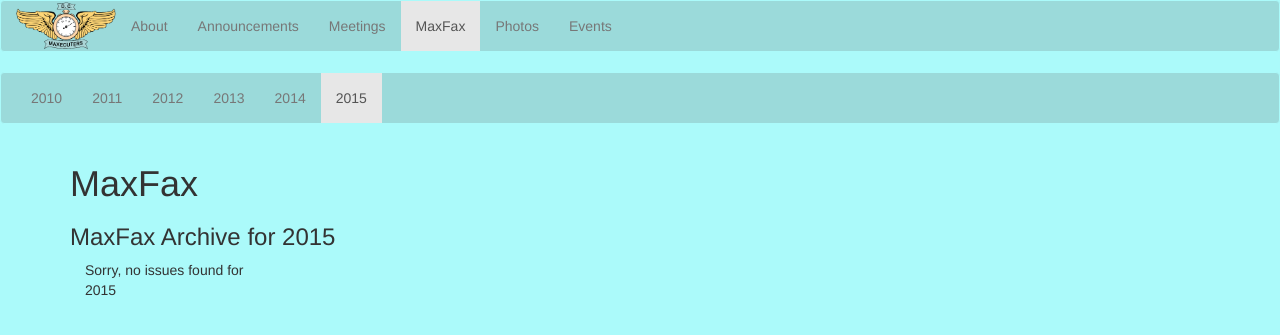
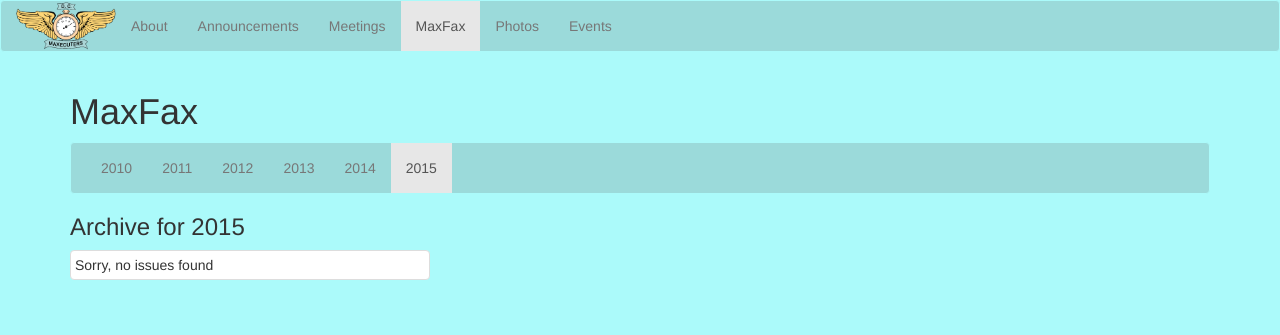
Before and after one commit to bobm123/hobbysite, a Django app: page /maxfax in a window 1280 px wide. Shown: the top 335 px of the page. Run offline with Django 3.2, Linux system fonts and the light colour scheme; tables that the repository leaves empty hold one stand-in row (values such as "Sample post"); some libraries are stand-ins or nearby versions.

Commit message:
moved nav back to base_nav.html, enchancements to newsletter template

```diff
--- a/hobbysite/newsletter/templates/newsletter.html
+++ b/hobbysite/newsletter/templates/newsletter.html
@@ -1,9 +1,12 @@
 {% extends 'base.html' %}
 {% load staticfiles %}
+
 {% block page_title %}-MaxFax{% endblock %}
 
+{% block header_text %}MaxFax{% endblock %}
+
 {% block extra_nav %}
-  <nav class="navbar navbar-default" role="navigation">
+  <nav class="navbar navbar-default">
     <div class="container-fluid">
       <ul class="nav navbar-nav">
 {% for ylabel in filter_keys %}
@@ -16,24 +19,32 @@
   </nav>
 {% endblock %}
 
-{% block header_text %}MaxFax{% endblock %}
-
 {% block main_content %}
 
-    <h3>MaxFax Archive for {{ year }}</h3>
+    <h3>Archive for {{ year }}</h3>
+    <div class="row">
     {% for newsletter in newsletters %}
-        <div class="col-md-2">
-        <a href="{% static 'contents' %}/{{ newsletter.pdf }}" target="_new">
-            {{ newsletter.name }}<br/>
-            <img src="{% static 'contents' %}/{{ newsletter.cover }}" width="150" alt="Cover" title=""><br/>
-        </a>
-        {{ newsletter.description }}<br/>
-        <br/>
+        <div class="col-xs-12 col-sm-4">
+        <div class="thumbnail">
+            <br/>
+            <a href="{% static 'contents' %}/{{ newsletter.pdf }}" target="_new">
+                <img src="{% static 'contents' %}/{{ newsletter.cover }}" width="150" alt="Cover" style="border:2px solid grey"><br/>
+            </a>
+            <div class="caption">
+                <a href="{% static 'contents' %}/{{ newsletter.pdf }}" target="_new">
+                    <h4>{{ newsletter.name }}</h4>
+                </a>
+                <p>Contents: {{ newsletter.description }}</p>
+            </div>
+        </div>
         </div>
     {% empty %}
-        <div class="col-md-2">
-        Sorry, no issues found for {{ year }}
+        <div class="col-xs-12 col-sm-4">
+        <div class="thumbnail">
+        Sorry, no issues found
+        </div>
         </div>
     {% endfor %}
+    </div>
 
 {% endblock %}
--- a/hobbysite/templates/base.html
+++ b/hobbysite/templates/base.html
@@ -9,31 +9,10 @@
     <link href="/static/base.css" rel="stylesheet">
 </head>
 <body>
-<nav class="navbar navbar-default">
-<div class="container-fluid">
-  <div class="navbar-header">
-    <!-- todo use the file tab formatting from site -->
-    <a class="pull-left {% if nbar == 'home' %}active{% endif %}" href="/">
-      <img src="{% static 'images/MaxecuterGoldWings.gif' %}" width="100" alt="Max Logo" title="DC Maxecuters">
-    </a>
-  </div>
-  <div>
-    <ul class="nav navbar-nav">
-      <li {% if nbar == 'about' %}class = "active"{% endif %}><a href={% url 'about' %}>About</a></li>
-      <li {% if nbar == 'anno' %}class = "active"{% endif %}><a href="#">Announcements</a></li>
-      <li {% if nbar == 'meetings' %}class = "active"{% endif %}><a href="#">Meetings</a></li>
-      <li {% if nbar == 'maxfax' %}class = "active"{% endif %}><a href="{% url 'browse_by_year' %}">MaxFax</a></li>
-      <li {% if nbar == 'photos' %}class = "active"{% endif %}><a href="#">Photos</a></li>
-      <li {% if nbar == 'events' %}class = "active"{% endif %}><a href="{% url 'events' %}">Events</a></li>
-    </ul>
-  </div>
-
-</div>
-</nav>
-  {% block extra_nav %}{% endblock %}
-
+  {% include "base_nav.html" %}
   <div class="container">
   <h1>{% block header_text %}{% endblock %}</h1>
+  {% block extra_nav %}{% endblock %}
   {% block main_content %}{% endblock %}
   </div>
 
--- a/hobbysite/templates/base_nav.html
+++ b/hobbysite/templates/base_nav.html
@@ -3,7 +3,8 @@
 <div class="container-fluid">
   <div class="navbar-header">
     <!-- todo use the file tab formatting from site -->
-    <a class="pull-left {% if nbar == 'home' %}active{% endif %}" href="/">
+    <!--a class="navbar-brand" href="/"-->
+    <a class="pull-left" href="/">
       <img src="{% static 'images/MaxecuterGoldWings.gif' %}" width="100" alt="Max Logo" title="DC Maxecuters">
     </a>
   </div>
```
